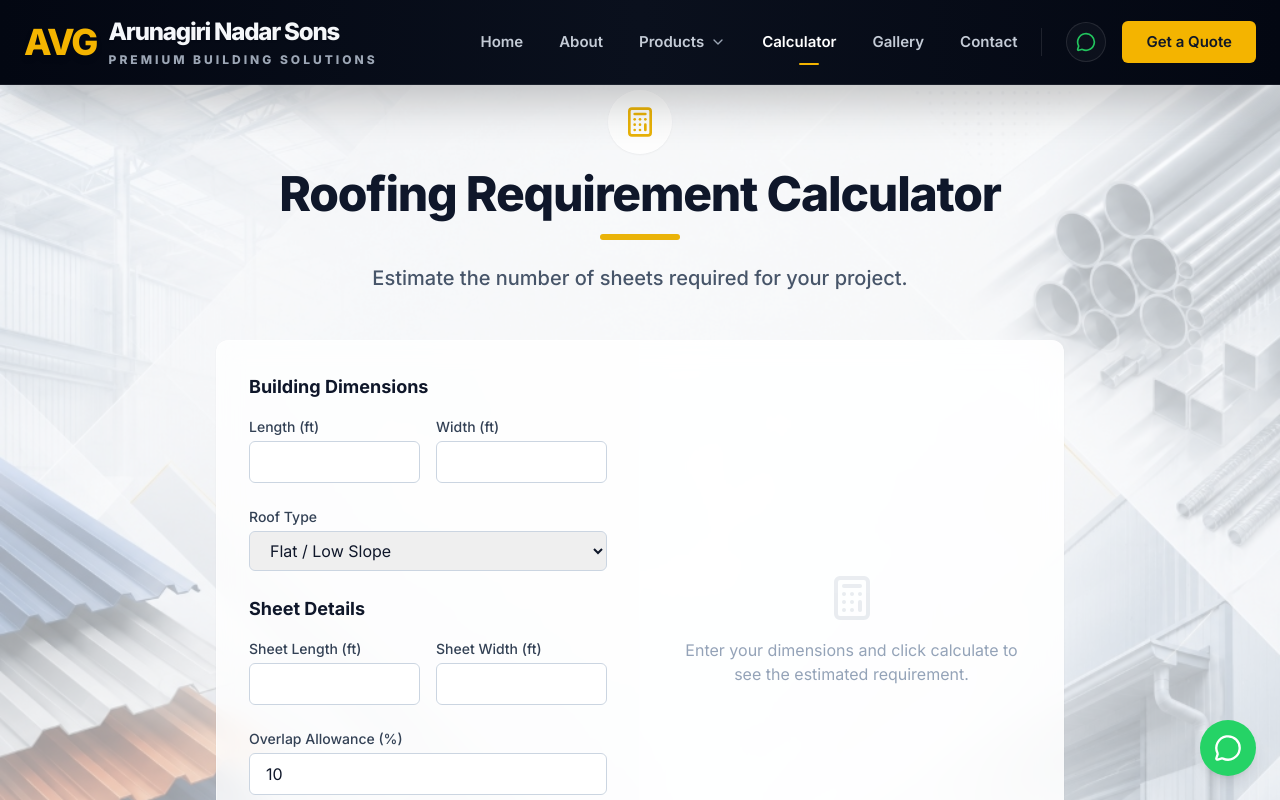
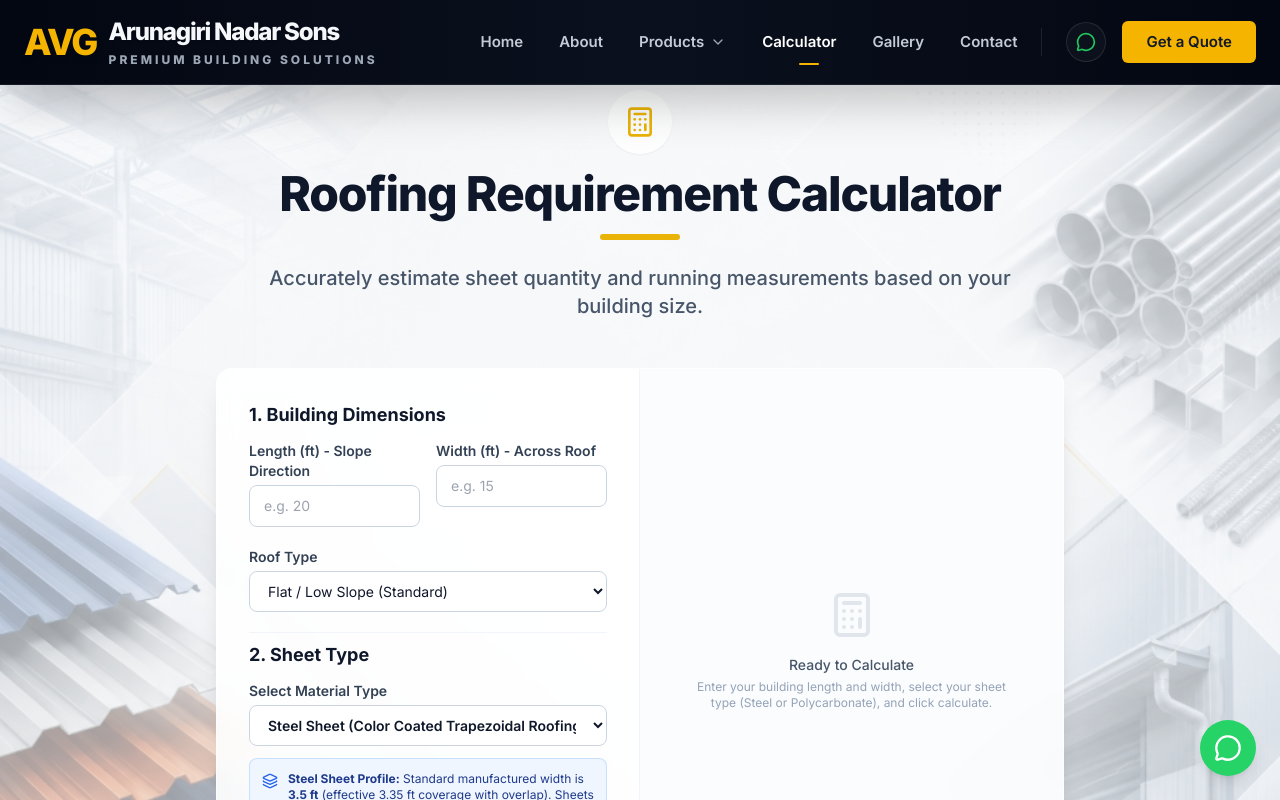
Before and after one commit to Rithesh1904/Avg-Arunagiri-Nadar-and-Sons, a React (Vite) app: page /calculator in a window 1280 px wide. Shown: the top 800 px of the page. Built offline with nearby package versions, Linux system fonts and the light colour scheme.

Commit message:
Update roofing calculator: simplify inputs to building dimensions, add Steel vs Polycarbonate sheet types with 4ft/7ft logic and informative note

```diff
--- a/src/pages/Calculator.jsx
+++ b/src/pages/Calculator.jsx
@@ -1,16 +1,16 @@
 import React, { useState } from 'react';
 import { SectionHeading } from '../components/ui/SectionHeading';
-import { Calculator as CalcIcon, AlertCircle, MessageCircle } from 'lucide-react';
+import { Calculator as CalcIcon, AlertCircle, MessageCircle, Info, Layers, Sun } from 'lucide-react';
 import { motion } from 'framer-motion';
+import { cn } from '../lib/utils';
 
 export function Calculator() {
   const [formData, setFormData] = useState({
     length: '',
     width: '',
-    roofType: 'flat',
-    sheetLength: '',
-    sheetWidth: '',
-    overlap: '10' // percentage
+    roofType: 'flat', // 'flat' | 'pitched'
+    sheetType: 'steel', // 'steel' | 'polycarbonate'
+    polycarbonateWidth: '4', // '4' | '7'
   });
 
   const [result, setResult] = useState(null);
@@ -18,157 +18,240 @@ export function Calculator() {
   const handleCalculate = (e) => {
     e.preventDefault();
 
-    // Convert inputs to numbers
     const l = parseFloat(formData.length);
     const w = parseFloat(formData.width);
-    const sl = parseFloat(formData.sheetLength);
-    const sw = parseFloat(formData.sheetWidth);
-    const overlapPercent = parseFloat(formData.overlap) / 100;
 
-    if (!l || !w || !sl || !sw) return;
+    if (!l || !w || l <= 0 || w <= 0) return;
 
-    // Basic calculation logic
-    let totalArea = l * w;
+    // Pitch slope factor: ~15% extra slope length if pitched
+    const slopeMultiplier = formData.roofType === 'pitched' ? 1.15 : 1.0;
+    const slopeLength = Math.round(l * slopeMultiplier * 10) / 10;
+    const totalArea = Math.round(slopeLength * w * 100) / 100;
 
-    // If pitched/sloped roof, adjust area simply (e.g. 15% more area for slope)
-    if (formData.roofType === 'pitched') {
-      totalArea = totalArea * 1.15;
-    }
-
-    const effectiveSheetLength = sl * (1 - overlapPercent);
-    const effectiveSheetWidth = sw * (1 - overlapPercent);
-    const effectiveSheetArea = effectiveSheetLength * effectiveSheetWidth;
-
-    const estimatedSheets = Math.ceil(totalArea / effectiveSheetArea);
+    if (formData.sheetType === 'steel') {
+      // Standard steel roofing sheet: 3.5 ft gross width (3.35 ft effective cover after 1 corrugation side lap)
+      const effectiveSheetWidth = 3.35;
+      const estimatedSheets = Math.ceil(w / effectiveSheetWidth);
+      const totalRunningFeet = estimatedSheets * slopeLength;
 
       setResult({
-      area: totalArea.toFixed(2),
-      sheets: estimatedSheets
+        type: 'steel',
+        area: totalArea,
+        sheetLength: slopeLength,
+        sheetWidth: 3.5,
+        sheets: estimatedSheets,
+        totalRunningFeet: Math.round(totalRunningFeet),
       });
+    } else {
+      // Polycarbonate sheet: standard fixed widths of 4 ft or 7 ft only
+      const selectedWidth = parseFloat(formData.polycarbonateWidth);
+      const estimatedPanels = Math.ceil(w / selectedWidth);
+      const totalRunningFeet = estimatedPanels * slopeLength;
+
+      // Alternative comparison calculation
+      const panels4ft = Math.ceil(w / 4);
+      const totalLength4ft = Math.round(panels4ft * slopeLength);
+      const panels7ft = Math.ceil(w / 7);
+      const totalLength7ft = Math.round(panels7ft * slopeLength);
+
+      setResult({
+        type: 'polycarbonate',
+        area: totalArea,
+        sheetLength: slopeLength,
+        selectedWidth: selectedWidth,
+        sheets: estimatedPanels,
+        totalRunningFeet: Math.round(totalRunningFeet),
+        panels4ft,
+        totalLength4ft,
+        panels7ft,
+        totalLength7ft,
+      });
+    }
   };
 
   const whatsappMessage = result ? encodeURIComponent(
-    `Hello, I would like a quote for roofing sheets based on my calculation:\n` +
-    `Building Dimensions: ${formData.length} x ${formData.width}\n` +
-    `Roof Type: ${formData.roofType}\n` +
-    `Estimated Requirement: ${result.sheets} sheets\n\n` +
-    `Please provide pricing and details.`
+    result.type === 'steel'
+      ? `Hello, I would like a quote for Steel Roofing Sheets:\n` +
+        `• Building Dimensions: ${formData.length} ft (L) × ${formData.width} ft (W)\n` +
+        `• Roof Type: ${formData.roofType === 'pitched' ? 'Pitched / Sloped (+15% slope)' : 'Flat / Low Slope'}\n` +
+        `• Sheet Specification: Standard 3.5 ft Width × ${result.sheetLength} ft Custom Length\n` +
+        `• Estimated Requirement: ${result.sheets} Sheets (Total: ${result.totalRunningFeet} Running ft)\n` +
+        `• Roof Area: ~${result.area} sq.ft\n\n` +
+        `Please share the best price quote.`
+      : `Hello, I would like a quote for Polycarbonate Sheets:\n` +
+        `• Building Dimensions: ${formData.length} ft (L) × ${formData.width} ft (W)\n` +
+        `• Roof Type: ${formData.roofType === 'pitched' ? 'Pitched / Sloped (+15% slope)' : 'Flat / Low Slope'}\n` +
+        `• Polycarbonate Sheet Width: ${result.selectedWidth} ft\n` +
+        `• Cut Length: ${result.sheetLength} ft continuous\n` +
+        `• Estimated Requirement: ${result.sheets} Panels (Total: ${result.totalRunningFeet} Running ft)\n` +
+        `• Roof Area: ~${result.area} sq.ft\n\n` +
+        `Please share the best price quote.`
   ) : '';
 
   return (
     <div className="bg-industrial-50 min-h-screen pt-[90px] pb-16 relative z-0">
-      {/* Background Image with Higher Brightness/Opacity */}
+      {/* Background Image */}
       <div
         className="absolute inset-0 -z-10 bg-[url('/images/contact-bg.jpg')] bg-cover bg-center bg-fixed opacity-40"
       />
       <div className="container mx-auto px-4 md:px-6 max-w-4xl">
-        <div className="text-center mb-10">
+        <div className="text-center mb-8 sm:mb-10">
           <div className="inline-flex items-center justify-center w-16 h-16 bg-white/80 backdrop-blur-sm rounded-full shadow-sm mb-4 text-accent-500 border border-white/50">
             <CalcIcon size={32} />
           </div>
           <SectionHeading
             title="Roofing Requirement Calculator"
-            subtitle="Estimate the number of sheets required for your project."
+            subtitle="Accurately estimate sheet quantity and running measurements based on your building size."
             center
             className="mb-0"
           />
         </div>
 
-        <div className="bg-white/80 backdrop-blur-md rounded-xl shadow-sm border border-white/50 overflow-hidden">
+        <div className="bg-white/90 backdrop-blur-md rounded-2xl shadow-xl border border-white/60 overflow-hidden">
           <div className="grid grid-cols-1 md:grid-cols-2">
 
             {/* Form */}
-            <div className="p-5 sm:p-8 border-b md:border-b-0 md:border-r border-white/30">
-              <form onSubmit={handleCalculate} className="space-y-6">
+            <div className="p-5 sm:p-8 border-b md:border-b-0 md:border-r border-industrial-100">
+              <form onSubmit={handleCalculate} className="space-y-5">
                 <div>
-                  <h3 className="text-lg font-bold text-industrial-900 mb-4">Building Dimensions</h3>
-                  <div className="grid grid-cols-2 gap-4">
+                  <h3 className="text-lg font-bold text-industrial-900 mb-3 flex items-center gap-2">
+                    <span>1. Building Dimensions</span>
+                  </h3>
+                  <div className="grid grid-cols-2 gap-3 sm:gap-4">
                     <div>
-                      <label className="block text-sm font-medium text-industrial-700 mb-1">Length (ft)</label>
+                      <label className="block text-xs sm:text-sm font-semibold text-industrial-700 mb-1">
+                        Length (ft) - Slope Direction
+                      </label>
                       <input
                         type="number"
                         required
                         min="1"
                         step="0.1"
+                        placeholder="e.g. 20"
                         value={formData.length}
                         onChange={e => setFormData({...formData, length: e.target.value})}
-                        className="w-full px-4 py-2 border border-industrial-300 rounded-md focus:ring-accent-500 focus:border-accent-500"
+                        className="w-full px-3.5 py-2.5 text-sm bg-white border border-industrial-300 rounded-lg focus:ring-2 focus:ring-accent-500 focus:border-accent-500 transition-all"
                       />
                     </div>
                     <div>
-                      <label className="block text-sm font-medium text-industrial-700 mb-1">Width (ft)</label>
+                      <label className="block text-xs sm:text-sm font-semibold text-industrial-700 mb-1">
+                        Width (ft) - Across Roof
+                      </label>
                       <input
                         type="number"
                         required
                         min="1"
                         step="0.1"
+                        placeholder="e.g. 15"
                         value={formData.width}
                         onChange={e => setFormData({...formData, width: e.target.value})}
-                        className="w-full px-4 py-2 border border-industrial-300 rounded-md focus:ring-accent-500 focus:border-accent-500"
+                        className="w-full px-3.5 py-2.5 text-sm bg-white border border-industrial-300 rounded-lg focus:ring-2 focus:ring-accent-500 focus:border-accent-500 transition-all"
                       />
                     </div>
                   </div>
                 </div>
 
                 <div>
-                  <label className="block text-sm font-medium text-industrial-700 mb-1">Roof Type</label>
+                  <label className="block text-xs sm:text-sm font-semibold text-industrial-700 mb-1">
+                    Roof Type
+                  </label>
                   <select
                     value={formData.roofType}
                     onChange={e => setFormData({...formData, roofType: e.target.value})}
-                    className="w-full px-4 py-2 border border-industrial-300 rounded-md focus:ring-accent-500 focus:border-accent-500"
+                    className="w-full px-3.5 py-2.5 text-sm bg-white border border-industrial-300 rounded-lg focus:ring-2 focus:ring-accent-500 focus:border-accent-500 transition-all cursor-pointer"
                   >
-                    <option value="flat">Flat / Low Slope</option>
-                    <option value="pitched">Pitched / Sloped</option>
+                    <option value="flat">Flat / Low Slope (Standard)</option>
+                    <option value="pitched">Pitched / Sloped Roof (+15% slope length allowance)</option>
                   </select>
                 </div>
 
+                <div className="pt-2 border-t border-industrial-100">
+                  <h3 className="text-lg font-bold text-industrial-900 mb-3 flex items-center gap-2">
+                    <span>2. Sheet Type</span>
+                  </h3>
+
+                  {/* Sheet Type Dropdown */}
                   <div>
-                  <h3 className="text-lg font-bold text-industrial-900 mb-4">Sheet Details</h3>
-                  <div className="grid grid-cols-2 gap-4">
+                    <label className="block text-xs sm:text-sm font-semibold text-industrial-700 mb-1">
+                      Select Material Type
+                    </label>
+                    <select
+                      value={formData.sheetType}
+                      onChange={e => setFormData({
+                        ...formData,
+                        sheetType: e.target.value,
+                        // reset result on type switch
+                      })}
+                      className="w-full px-3.5 py-2.5 text-sm bg-white border border-industrial-300 rounded-lg focus:ring-2 focus:ring-accent-500 focus:border-accent-500 font-semibold text-industrial-900 transition-all cursor-pointer"
+                    >
+                      <option value="steel">Steel Sheet (Color Coated Trapezoidal Roofing Sheet)</option>
+                      <option value="polycarbonate">Polycarbonate Sheet (Multiwall / Compact Roll)</option>
+                    </select>
+                  </div>
+
+                  {/* Steel Sheet Info Badge */}
+                  {formData.sheetType === 'steel' && (
+                    <div className="mt-3 p-3 bg-blue-50/90 border border-blue-200/80 rounded-lg flex items-start gap-2.5 text-xs text-blue-900">
+                      <Layers className="w-4 h-4 text-blue-600 shrink-0 mt-0.5" />
                       <div>
-                      <label className="block text-sm font-medium text-industrial-700 mb-1">Sheet Length (ft)</label>
-                      <input
-                        type="number"
-                        required
-                        min="1"
-                        step="0.1"
-                        value={formData.sheetLength}
-                        onChange={e => setFormData({...formData, sheetLength: e.target.value})}
-                        className="w-full px-4 py-2 border border-industrial-300 rounded-md focus:ring-accent-500 focus:border-accent-500"
-                      />
+                        <span className="font-bold">Steel Sheet Profile:</span> Standard manufactured width is <strong>3.5 ft</strong> (effective 3.35 ft coverage with overlap). Sheets are custom cut to your length measurement.
                       </div>
+                    </div>
+                  )}
+
+                  {/* Polycarbonate Width Selection & Short Note */}
+                  {formData.sheetType === 'polycarbonate' && (
+                    <div className="mt-3 space-y-3">
                       <div>
-                      <label className="block text-sm font-medium text-industrial-700 mb-1">Sheet Width (ft)</label>
-                      <input
-                        type="number"
-                        required
-                        min="1"
-                        step="0.1"
-                        value={formData.sheetWidth}
-                        onChange={e => setFormData({...formData, sheetWidth: e.target.value})}
-                        className="w-full px-4 py-2 border border-industrial-300 rounded-md focus:ring-accent-500 focus:border-accent-500"
-                      />
+                        <label className="block text-xs sm:text-sm font-semibold text-industrial-700 mb-1.5">
+                          Select Polycarbonate Sheet Width
+                        </label>
+                        <div className="grid grid-cols-2 gap-2 sm:gap-3">
+                          <button
+                            type="button"
+                            onClick={() => setFormData({ ...formData, polycarbonateWidth: '4' })}
+                            className={cn(
+                              "py-2.5 px-3 rounded-lg font-bold text-xs sm:text-sm border text-center transition-all flex flex-col items-center justify-center gap-0.5",
+                              formData.polycarbonateWidth === '4'
+                                ? "bg-industrial-900 text-white border-industrial-900 shadow-md ring-2 ring-accent-400/40"
+                                : "bg-white text-industrial-700 border-industrial-200 hover:border-industrial-400"
+                            )}
+                          >
+                            <span>4 ft Width</span>
+                            <span className="text-[10px] opacity-80 font-normal">Standard Roll</span>
+                          </button>
+
+                          <button
+                            type="button"
+                            onClick={() => setFormData({ ...formData, polycarbonateWidth: '7' })}
+                            className={cn(
+                              "py-2.5 px-3 rounded-lg font-bold text-xs sm:text-sm border text-center transition-all flex flex-col items-center justify-center gap-0.5",
+                              formData.polycarbonateWidth === '7'
+                                ? "bg-industrial-900 text-white border-industrial-900 shadow-md ring-2 ring-accent-400/40"
+                                : "bg-white text-industrial-700 border-industrial-200 hover:border-industrial-400"
+                            )}
+                          >
+                            <span>7 ft Width</span>
+                            <span className="text-[10px] opacity-80 font-normal">Wide Span Sheet</span>
+                          </button>
+                        </div>
+                      </div>
+
+                      {/* Required Short Note */}
+                      <div className="p-3 bg-amber-50/95 border border-amber-200/90 rounded-lg flex items-start gap-2.5 text-xs text-amber-950 shadow-sm">
+                        <Info className="w-4 h-4 text-amber-600 shrink-0 mt-0.5" />
+                        <div className="leading-relaxed">
+                          <span className="font-bold text-amber-900 block mb-0.5">Short Note for Polycarbonate:</span>
+                          Polycarbonate sheets are supplied in standard fixed widths of <strong>4 ft</strong> or <strong>7 ft</strong> only. The length can be custom cut to any required measurement (continuous roll / length) as per your roof size.
                         </div>
                       </div>
                     </div>
-
-                <div>
-                  <label className="block text-sm font-medium text-industrial-700 mb-1">Overlap Allowance (%)</label>
-                  <input
-                    type="number"
-                    required
-                    min="0"
-                    max="50"
-                    value={formData.overlap}
-                    onChange={e => setFormData({...formData, overlap: e.target.value})}
-                    className="w-full px-4 py-2 border border-industrial-300 rounded-md focus:ring-accent-500 focus:border-accent-500"
-                  />
-                  <p className="text-xs text-industrial-500 mt-1">Recommended: 10% - 15% for overlapping</p>
+                  )}
                 </div>
 
                 <button
                   type="submit"
-                  className="w-full bg-industrial-900 hover:bg-industrial-800 text-white font-bold py-3 rounded-md transition-colors"
+                  className="w-full bg-industrial-900 hover:bg-industrial-800 text-white font-bold py-3 rounded-xl transition-all shadow-md hover:shadow-lg mt-4"
                 >
                   Calculate Requirement
                 </button>
@@ -176,28 +259,65 @@ export function Calculator() {
             </div>
 
             {/* Result */}
-            <div className="p-5 sm:p-8 bg-white/40 flex flex-col justify-center">
+            <div className="p-5 sm:p-8 bg-industrial-50/60 flex flex-col justify-center">
               {result ? (
                 <motion.div
                   initial={{ opacity: 0, scale: 0.95 }}
                   animate={{ opacity: 1, scale: 1 }}
                   className="text-center"
                 >
-                  <h3 className="text-xl font-bold text-industrial-900 mb-6">Estimated Requirement</h3>
-
-                  <div className="bg-white/90 backdrop-blur-sm p-6 rounded-lg shadow-sm border border-white/50 mb-6">
-                    <div className="text-5xl font-black text-accent-600 mb-2">{result.sheets}</div>
-                    <div className="text-industrial-600 font-semibold uppercase tracking-wider text-sm">Sheets Required</div>
+                  <div className="inline-flex items-center gap-1.5 px-3 py-1 rounded-full bg-accent-100 text-accent-800 text-xs font-bold uppercase tracking-wider mb-3">
+                    {result.type === 'steel' ? <Layers size={13} /> : <Sun size={13} />}
+                    <span>{result.type === 'steel' ? 'Steel Roofing Sheet' : 'Polycarbonate Sheet'}</span>
                   </div>
 
-                  <div className="text-industrial-600 mb-8">
-                    Approximate Roof Area: <span className="font-bold text-industrial-900">{result.area} sq.ft</span>
+                  <h3 className="text-xl font-bold text-industrial-900 mb-4">Estimated Requirement</h3>
+
+                  <div className="bg-white p-6 rounded-2xl shadow-sm border border-industrial-200 mb-5">
+                    <div className="text-5xl font-black text-accent-600 mb-1">{result.sheets}</div>
+                    <div className="text-industrial-700 font-bold uppercase tracking-wider text-xs sm:text-sm">
+                      {result.type === 'steel' ? 'Sheets Required' : 'Panels Required'}
+                    </div>
+                    <div className="text-xs text-industrial-500 mt-1 font-medium">
+                      Each piece: <span className="text-industrial-900 font-semibold">{result.sheetLength} ft length</span> × <span className="text-industrial-900 font-semibold">{result.type === 'steel' ? '3.5 ft width' : `${result.selectedWidth} ft width`}</span>
+                    </div>
                   </div>
 
-                  <div className="bg-blue-50 border border-blue-200 p-4 rounded-md flex items-start gap-3 text-left mb-8">
-                    <AlertCircle className="text-blue-500 shrink-0 mt-0.5" size={18} />
-                    <p className="text-sm text-blue-800">
-                      This is an approximate calculation. Final material requirements may vary depending on exact roof design, cutting wastage, and installation requirements. Please contact us for confirmation.
+                  <div className="grid grid-cols-2 gap-3 mb-5 text-left">
+                    <div className="bg-white p-3.5 rounded-xl border border-industrial-200">
+                      <div className="text-xs text-industrial-500 font-medium">Approx. Roof Area</div>
+                      <div className="text-base font-bold text-industrial-900">{result.area} sq.ft</div>
+                    </div>
+                    <div className="bg-white p-3.5 rounded-xl border border-industrial-200">
+                      <div className="text-xs text-industrial-500 font-medium">Total Running Length</div>
+                      <div className="text-base font-bold text-industrial-900">{result.totalRunningFeet} ft</div>
+                    </div>
+                  </div>
+
+                  {/* Polycarbonate 4ft vs 7ft comparison card */}
+                  {result.type === 'polycarbonate' && (
+                    <div className="bg-amber-50/80 border border-amber-200/70 p-3.5 rounded-xl text-left text-xs text-amber-950 mb-5">
+                      <div className="font-bold text-amber-900 mb-1.5 flex items-center justify-between">
+                        <span>Width Options Comparison:</span>
+                        <span className="text-[11px] font-normal text-amber-700">(Length: {result.sheetLength} ft)</span>
+                      </div>
+                      <div className="grid grid-cols-2 gap-2 text-[11px]">
+                        <div className={cn("p-2 rounded-lg border", result.selectedWidth === 4 ? "bg-amber-100/70 border-amber-300 font-semibold" : "bg-white/60 border-amber-200")}>
+                          <div>4 ft Width Profile:</div>
+                          <div className="text-amber-900 font-bold text-xs">{result.panels4ft} panels ({result.totalLength4ft} ft)</div>
+                        </div>
+                        <div className={cn("p-2 rounded-lg border", result.selectedWidth === 7 ? "bg-amber-100/70 border-amber-300 font-semibold" : "bg-white/60 border-amber-200")}>
+                          <div>7 ft Width Profile:</div>
+                          <div className="text-amber-900 font-bold text-xs">{result.panels7ft} panels ({result.totalLength7ft} ft)</div>
+                        </div>
+                      </div>
+                    </div>
+                  )}
+
+                  <div className="bg-blue-50 border border-blue-200 p-3.5 rounded-xl flex items-start gap-2.5 text-left mb-6">
+                    <AlertCircle className="text-blue-500 shrink-0 mt-0.5" size={16} />
+                    <p className="text-xs text-blue-900 leading-relaxed">
+                      This calculation is an estimate for ordering. Material requirements can vary based on roof eaves overhang, cutting angle, and overlap joints. Contact our experts to confirm exact billing quantities.
                     </p>
                   </div>
 
@@ -205,16 +325,19 @@ export function Calculator() {
                     href={`https://wa.me/919842874256?text=${whatsappMessage}`}
                     target="_blank"
                     rel="noopener noreferrer"
-                    className="w-full flex items-center justify-center gap-2 bg-[#25D366] hover:bg-[#20bd5a] text-white py-3 px-6 rounded-md font-bold transition-colors"
+                    className="w-full flex items-center justify-center gap-2 bg-[#25D366] hover:bg-[#20bd5a] text-white py-3.5 px-6 rounded-xl font-bold transition-all shadow-md hover:shadow-lg text-sm sm:text-base"
                   >
                     <MessageCircle size={20} />
-                    Request Quote for {result.sheets} Sheets
+                    Request Quote on WhatsApp
                   </a>
                 </motion.div>
               ) : (
-                <div className="text-center text-industrial-400">
-                  <CalcIcon size={48} className="mx-auto mb-4 opacity-20" />
-                  <p>Enter your dimensions and click calculate to see the estimated requirement.</p>
+                <div className="text-center text-industrial-400 py-12">
+                  <CalcIcon size={48} className="mx-auto mb-4 opacity-25" />
+                  <p className="text-sm font-medium text-industrial-600 mb-1">Ready to Calculate</p>
+                  <p className="text-xs text-industrial-400 max-w-xs mx-auto">
+                    Enter your building length and width, select your sheet type (Steel or Polycarbonate), and click calculate.
+                  </p>
                 </div>
               )}
             </div>
```
Also changed, not shown: src/components/SmoothScroll.jsx (line endings or trailing spaces). Lines whose indentation alone changed are shown as unchanged.
